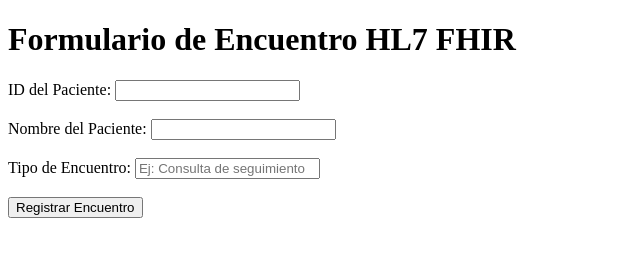
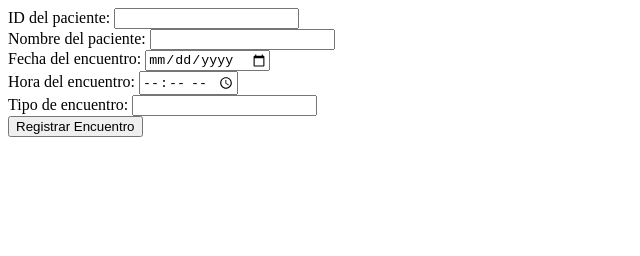
Before and after one commit to Anamorenoch/Encounter, a plain HTML site: page index.html in a window 1280 px wide. Shown: the whole page, without its empty margins (0-640 px from the left). Drawn offline with Linux system fonts and the light colour scheme.

Commit message:
Update index.html

```diff
--- a/index.html
+++ b/index.html
@@ -3,25 +3,28 @@
 <head>
     <meta charset="UTF-8">
     <meta name="viewport" content="width=device-width, initial-scale=1.0">
-    <title>Formulario de Encuentro HL7 FHIR</title>
+    <title>Formulario Encuentro</title>
 </head>
 <body>
-    <h1>Formulario de Encuentro HL7 FHIR</h1>
+    <form id="encounterForm">
+        <label for="patientId">ID del paciente:</label>
+        <input type="text" id="patientId" name="patientId" required><br>
 
-    <form id="encounterForm">
-        <label for="patientId">ID del Paciente:</label>
-        <input type="text" id="patientId" name="patientId" required><br><br>
+        <label for="patientName">Nombre del paciente:</label>
+        <input type="text" id="patientName" name="patientName" required><br>
 
-        <label for="patientName">Nombre del Paciente:</label>
-        <input type="text" id="patientName" name="patientName" required><br><br>
+        <label for="encounterDate">Fecha del encuentro:</label>
+        <input type="date" id="encounterDate" name="encounterDate" required><br>
 
-        <label for="encounterType">Tipo de Encuentro:</label>
-        <input type="text" id="encounterType" name="encounterType" placeholder="Ej: Consulta de seguimiento" required><br><br>
+        <label for="encounterTime">Hora del encuentro:</label>
+        <input type="time" id="encounterTime" name="encounterTime" required><br>
+
+        <label for="encounterType">Tipo de encuentro:</label>
+        <input type="text" id="encounterType" name="encounterType" required><br>
 
         <button type="submit">Registrar Encuentro</button>
     </form>
 
-    <!-- Conexión al script Encounter -->
     <script src="app.js"></script>
 </body>
 </html>
```
